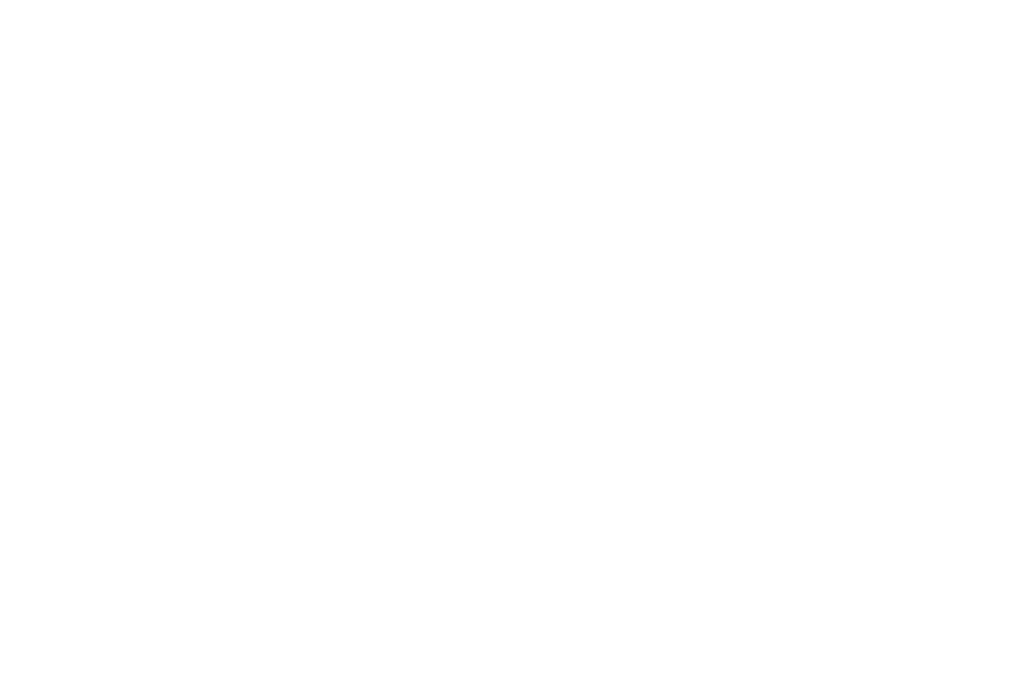
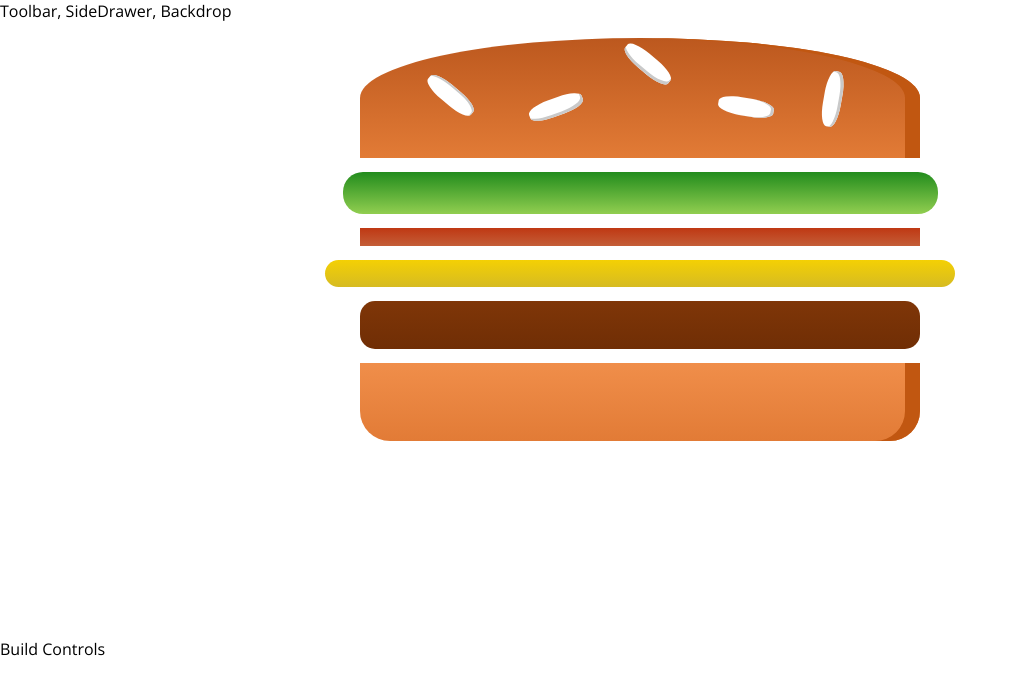
Before and after one commit to rodolfolcrm/burger-builder, a React app: page / in a window 1280 px wide. Shown: the top 694 px of the page, without its empty margins (0-1018 px from the left). Built offline with nearby package versions, Linux system fonts and the light colour scheme.

Commit message:
Burger Component implementation

```diff
--- a/package.json
+++ b/package.json
@@ -31,6 +31,7 @@
     "postcss-flexbugs-fixes": "3.2.0",
     "postcss-loader": "2.0.8",
     "promise": "8.0.1",
+    "prop-types": "^15.6.2",
     "raf": "3.4.0",
     "react": "^16.5.2",
     "react-dev-utils": "^5.0.2",
--- a/src/App.js
+++ b/src/App.js
@@ -1,9 +1,15 @@
 import React, {Component} from 'react';
+
+import Layout from './components/Layout/Layout';
+import BurgerBuilder from './containers/BurgerBuilder/BurgerBuilder';
 
 class App extends Component {
     render() {
         return (
             <div>
+                <Layout>
+                    <BurgerBuilder/>
+                </Layout>
             </div>
         );
     }
--- /dev/null
+++ b/src/components/Burger/Burger.css
@@ -0,0 +1,30 @@
+.Burger {
+    width: 100%;
+    margin: auto;
+    height: 250px;
+    /*overflow: scroll;*/
+    text-align: center;
+    font-weight: bold;
+    font-size: 1.2rem;
+}
+
+@media (min-width: 500px) and (min-height: 400px) {
+    .Burger {
+        width: 350px;
+        height: 300px;
+    }
+}
+
+@media (min-width: 500px) and (min-height: 401px) {
+    .Burger {
+        width: 450px;
+        height: 400px;
+    }
+}
+
+@media (min-width: 1000px) and (min-height: 700px) {
+    .Burger {
+        width: 700px;
+        height: 600px;
+    }
+}
--- /dev/null
+++ b/src/components/Burger/Burger.js
@@ -0,0 +1,19 @@
+import React from 'react';
+
+import classes from './Burger.css';
+import BurgerIngredient from './BurgerIngredient/BurgerIngredient';
+
+const burger = (props) => {
+    return (
+        <div className={classes.Burger}>
+            <BurgerIngredient type={"bread-top"}/>
+            <BurgerIngredient type={"salad"}/>
+            <BurgerIngredient type={"bacon"}/>
+            <BurgerIngredient type={"cheese"}/>
+            <BurgerIngredient type={"meat"}/>
+            <BurgerIngredient type={"bread-bottom"}/>
+        </div>
+    );
+};
+
+export default burger;
--- /dev/null
+++ b/src/components/Burger/BurgerIngredient/BurgerIngredient.css
@@ -0,0 +1,113 @@
+.BreadBottom {
+    height: 13%;
+    width: 80%;
+    background: linear-gradient(#F08E4A, #e27b36);
+    border-radius: 0 0 30px 30px;
+    box-shadow: inset -15px 0 #c15711;
+    margin: 2% auto;
+}
+
+.BreadTop {
+    height: 20%;
+    width: 80%;
+    background: linear-gradient(#bc581e, #e27b36);
+    border-radius: 50% 50% 0 0;
+    box-shadow: inset -15px 0 #c15711;
+    margin: 2% auto;
+    position: relative;
+}
+
+.Seeds1 {
+    width: 10%;
+    height: 15%;
+    position: absolute;
+    background-color: white;
+    left: 30%;
+    top: 50%;
+    border-radius: 40%;
+    transform: rotate(-20deg);
+    box-shadow: inset -2px -3px #c9c9c9;
+}
+
+.Seeds1:after {
+    content: "";
+    width: 100%;
+    height: 100%;
+    position: absolute;
+    background-color: white;
+    left: -170%;
+    top: -260%;
+    border-radius: 40%;
+    transform: rotate(60deg);
+    box-shadow: inset -1px 2px #c9c9c9;
+}
+
+.Seeds1:before {
+    content: "";
+    width: 100%;
+    height: 100%;
+    position: absolute;
+    background-color: white;
+    left: 180%;
+    top: -50%;
+    border-radius: 40%;
+    transform: rotate(60deg);
+    box-shadow: inset -1px -3px #c9c9c9;
+}
+
+.Seeds2 {
+    width: 10%;
+    height: 15%;
+    position: absolute;
+    background-color: white;
+    left: 64%;
+    top: 50%;
+    border-radius: 40%;
+    transform: rotate(10deg);
+    box-shadow: inset -3px 0 #c9c9c9;
+}
+
+.Seeds2:before {
+    content: "";
+    width: 100%;
+    height: 100%;
+    position: absolute;
+    background-color: white;
+    left: 150%;
+    top: -130%;
+    border-radius: 40%;
+    transform: rotate(90deg);
+    box-shadow: inset 1px 3px #c9c9c9;
+}
+
+
+.Meat {
+    width: 80%;
+    height: 8%;
+    background: linear-gradient(#7f3608, #702e05);
+    margin: 2% auto;
+    border-radius: 15px;
+}
+
+.Cheese {
+    width: 90%;
+    height: 4.5%;
+    margin: 2% auto;
+    background: linear-gradient(#f4d004, #d6bb22);
+    border-radius: 20px;
+}
+
+.Salad {
+    width: 85%;
+    height: 7%;
+    margin: 2% auto;
+    background: linear-gradient(#228c1d, #91ce50);
+    border-radius: 20px;
+}
+
+.Bacon {
+    width: 80%;
+    height: 3%;
+    background: linear-gradient(#bf3813, #c45e38);
+    margin: 2% auto;
+}
--- /dev/null
+++ b/src/components/Burger/BurgerIngredient/BurgerIngredient.js
@@ -0,0 +1,45 @@
+import React, {Component} from 'react';
+import PropTypes from 'prop-types';
+
+import classes from './BurgerIngredient.css';
+
+
+class BurgerIngredient extends Component {
+    render() {
+        let ingredient = null;
+        switch (this.props.type) {
+            case ('bread-bottom'):
+                ingredient = <div className={classes.BreadBottom}></div>;
+                break;
+            case ('bread-top'):
+                ingredient = (
+                    <div className={classes.BreadTop}>
+                        <div className={classes.Seeds1}></div>
+                        <div className={classes.Seeds2}></div>
+                    </div> );
+                break;
+            case ('meat'):
+                ingredient = <div className={classes.Meat}></div>;
+                break;
+            case ('cheese'):
+                ingredient = <div className={classes.Cheese}></div>;
+                break;
+            case ('bacon'):
+                ingredient = <div className={classes.Bacon}></div>;
+                break;
+            case ('salad'):
+                ingredient = <div className={classes.Salad}></div>;
+                break;
+            default:
+                ingredient = null;
+        }
+
+        return ingredient;
+    }
+};
+
+BurgerIngredient.propTypes = {
+    type: PropTypes.string.isRequired
+};
+
+export default BurgerIngredient;
--- /dev/null
+++ b/src/components/Layout/Layout.css
@@ -0,0 +1,3 @@
+.Content{
+    margin-top: 16px;
+}
--- /dev/null
+++ b/src/components/Layout/Layout.js
@@ -0,0 +1,15 @@
+import React from 'react';
+
+import Aux from '../../hoc/Auxiliary';
+import classes from './Layout.css';
+
+const layout = (props) => (
+    <Aux>
+        <div>Toolbar, SideDrawer, Backdrop</div>
+        <main className={classes.Content}>
+            {props.children}
+        </main>
+    </Aux>
+);
+
+export default layout;
--- /dev/null
+++ b/src/containers/BurgerBuilder/BurgerBuilder.js
@@ -0,0 +1,23 @@
+import React, {Component} from 'react';
+
+import Aux from '../../hoc/Auxiliary';
+
+import Burger from '../../components/Burger/Burger'
+
+class BurgerBuilder extends Component {
+
+    render() {
+        return (
+            <Aux>
+                <div>
+                    <Burger/>
+                </div>
+                <div>
+                    Build Controls
+                </div>
+            </Aux>
+        );
+    }
+}
+
+export default BurgerBuilder;
--- /dev/null
+++ b/src/hoc/Auxiliary.js
@@ -0,0 +1,3 @@
+const aux = (props) => props.children;
+
+export default aux;
--- a/src/index.css
+++ b/src/index.css
@@ -1,5 +1,5 @@
 body {
   margin: 0;
   padding: 0;
-  font-family: sans-serif;
+  font-family: "Open Sans", sans-serif;
 }
```
